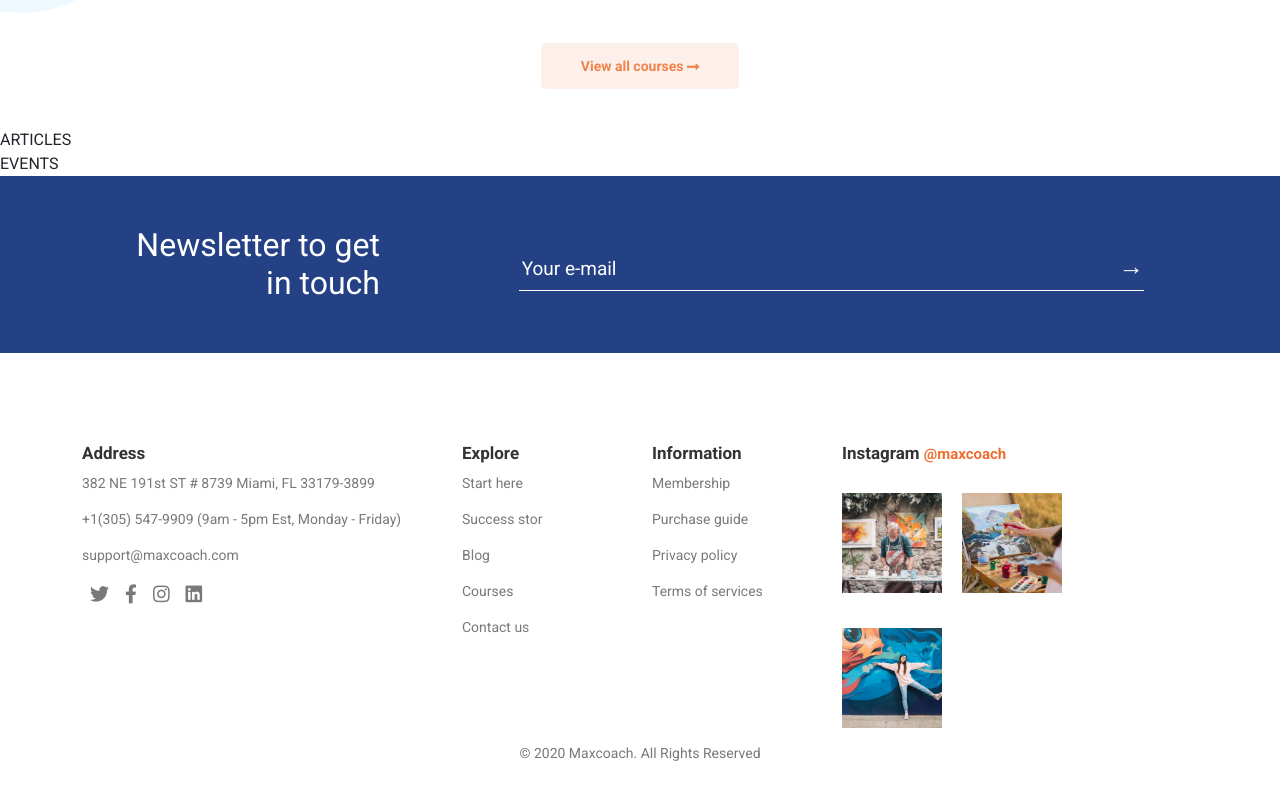
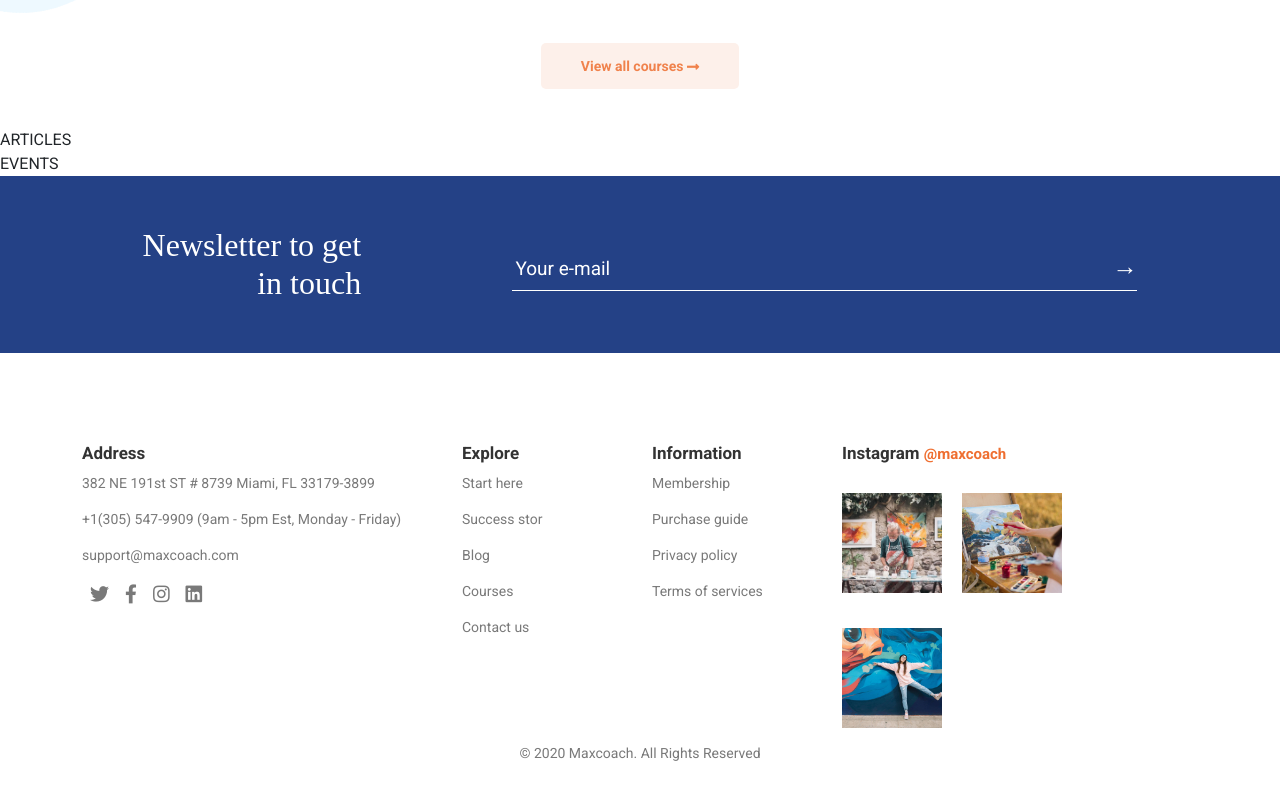
Before and after one commit to AndreaCasentini93/proj-html-vuejs, a Vue app: page / in a window 1280 px wide. Shown: the part 3844-4644 px from the top of the page. Built offline with nearby package versions, Linux system fonts and the light colour scheme; a small style sheet from the web is missing; a web font is replaced by a local one.

Commit message:
Newsletter Font Lora

```diff
--- a/package.json
+++ b/package.json
@@ -10,6 +10,7 @@
   "dependencies": {
     "@fontsource/caveat": "^4.4.5",
     "@fontsource/londrina-shadow": "^4.4.5",
+    "@fontsource/lora": "^4.4.5",
     "@fontsource/roboto": "^4.4.5",
     "@fortawesome/fontawesome-free": "^5.15.3",
     "axios": "^0.21.1",
--- a/src/assets/style/variables.scss
+++ b/src/assets/style/variables.scss
@@ -3,9 +3,11 @@
 @import '~@fontsource/roboto/700.css';
 @import '~@fontsource/caveat/index.css';
 @import '~@fontsource/londrina-shadow/index.css';
+@import '~@fontsource/lora/index.css';
 $base-font: 'Roboto';
 $title-font: 'Caveat';
 $decoration-font: 'Londrina Shadow';
+$newsletter-font: 'Lora';
 
 // Text Colors
 $base-color: #797979;
--- a/src/components/Newsletter.vue
+++ b/src/components/Newsletter.vue
@@ -52,7 +52,7 @@ export default {
 
         h2 {
             margin: unset;
-            font-family: unset;
+            font-family: $newsletter-font;
         }
 
         form {
```
Also changed, not shown: 1 other file (tests, documents, lock files or other folders).
